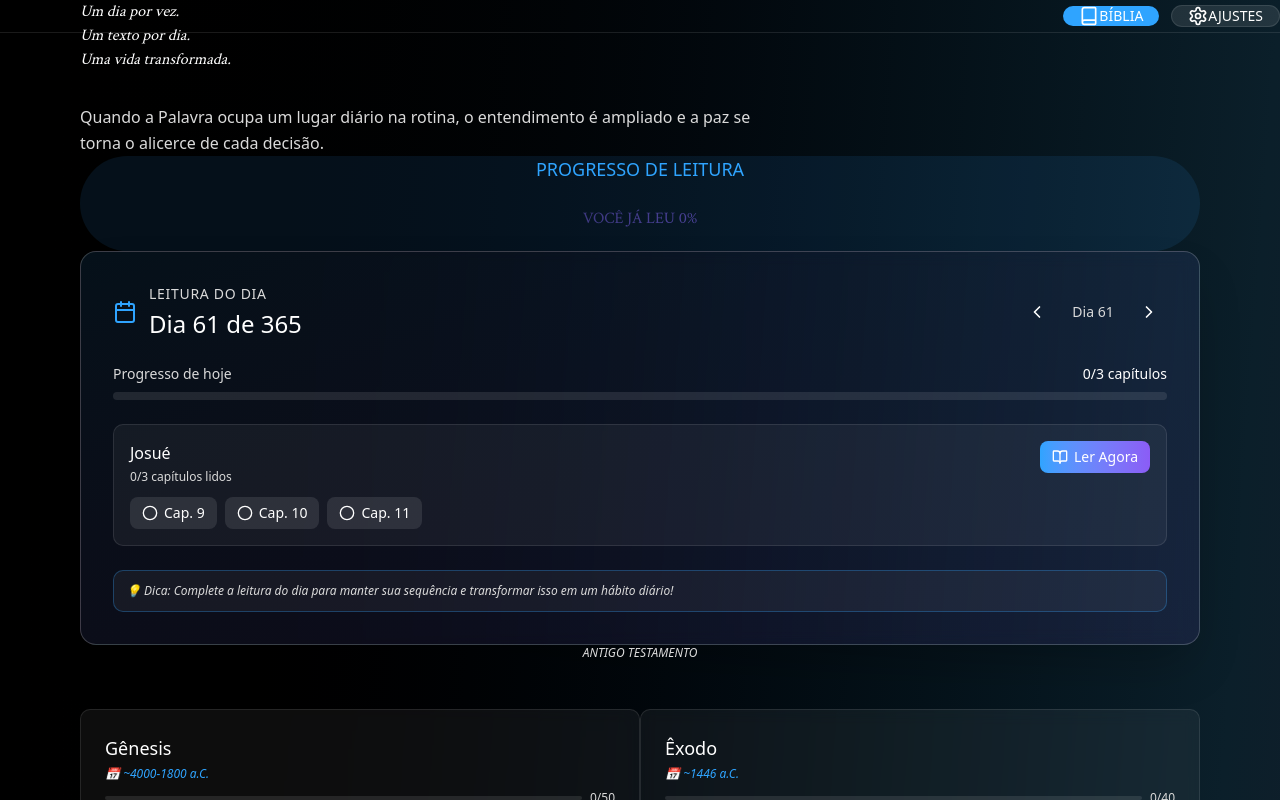
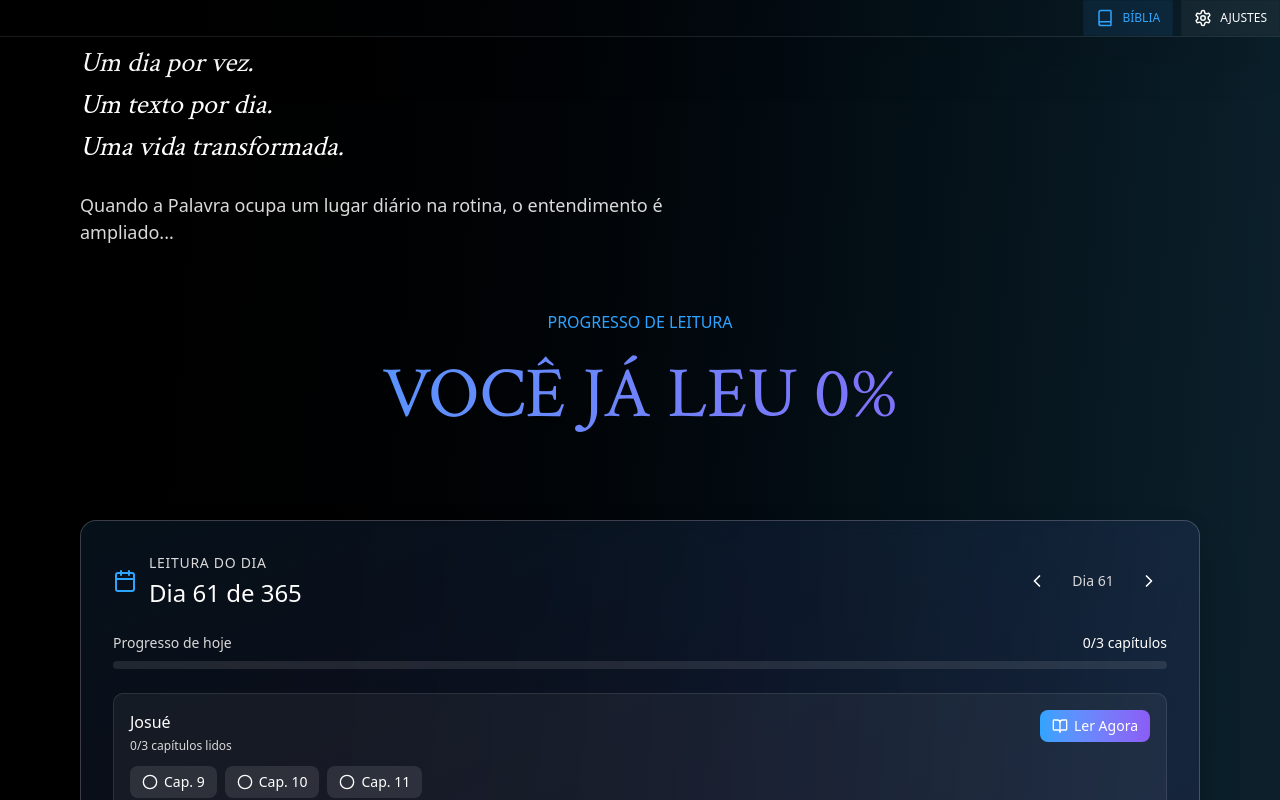
Before and after one commit to kodastrategic/biblia-app, a React (Vite) app: page / in a window 1280 px wide. Shown: the top 800 px of the page. Built offline with nearby package versions, Linux system fonts and the light colour scheme.

Commit message:
teste UI topbaar

```diff
--- a/src/App.tsx
+++ b/src/App.tsx
@@ -155,63 +155,56 @@ export default function App() {
     <div className="min-h-screen bg-gradient-to-br from-black via-[#0b1f2a] to-[#2a0f2f] text-white flex flex-col font-sans overflow-x-hidden">
       <Toaster position="top-center" theme="dark" />
 
-      {/* TOPBAR RECONSTRUÍDA COM ISOLAMENTO DE CAMADA */}
-      <div className="fixed top-0 left-0 right-0 w-full z-[9999] pointer-events-none">
-        <header className="pointer-events-auto bg-black/90 backdrop-blur-2xl border-b border-white/10 shadow-[0_4px_30px_rgba(0,0,0,0.8)]">
+      <header className="fixed top-0 left-0 right-0 w-full z-[1000] bg-black/80 backdrop-blur-2xl border-b border-white/10 shadow-2xl">
         <div className="pt-[env(safe-area-inset-top)]">
-            <div className="max-w-7xl mx-auto px-6 h-20 md:h-24 flex items-center justify-between">
-              <div className="font-serif italic text-xl md:text-2xl font-medium tracking-tight bg-gradient-to-r from-white to-white/60 bg-clip-text text-transparent">
+          <div className="max-w-7xl mx-auto px-6 h-16 md:h-20 flex items-center justify-between">
+            <div className="font-serif italic text-lg md:text-xl font-medium tracking-tight bg-gradient-to-r from-white to-white/60 bg-clip-text text-transparent">
               Bible Life
             </div>
-              <nav className="flex items-center gap-3 md:gap-6">
+            <nav className="flex items-center gap-2 md:gap-4">
               <button
                 onClick={() => setIsLibraryOpen(true)}
-                  className="flex items-center gap-2.5 px-4 md:px-6 py-2.5 rounded-2xl bg-[#2FA4FF] text-white hover:bg-[#2FA4FF]/90 shadow-[0_0_20px_rgba(47,164,255,0.3)] transition-all active:scale-95 group"
+                className="flex items-center gap-2 px-3 md:px-5 py-2 rounded-xl bg-[#2FA4FF]/10 text-[#2FA4FF] hover:bg-[#2FA4FF]/20 border border-[#2FA4FF]/20 transition-all active:scale-95 group"
               >
-                  <BibleIcon size={20} className="group-hover:rotate-12 transition-transform" />
-                  <span className="text-xs md:text-sm font-bold uppercase tracking-widest">Bíblia</span>
+                <BibleIcon size={18} className="group-hover:rotate-12 transition-transform" />
+                <span className="text-[10px] md:text-xs font-bold uppercase tracking-widest">Bíblia</span>
               </button>
               <button
                 onClick={() => setIsSettingsOpen(true)}
-                  className="flex items-center gap-2.5 px-4 md:px-6 py-2.5 rounded-2xl bg-white/10 text-white hover:bg-white/20 border border-white/10 transition-all active:scale-95 group"
+                className="flex items-center gap-2 px-3 md:px-5 py-2 rounded-xl bg-white/5 text-gray-400 hover:bg-white/10 border border-white/5 transition-all active:scale-95 group"
               >
-                  <Settings size={20} className="group-hover:rotate-90 transition-transform duration-500" />
-                  <span className="text-xs md:text-sm font-bold uppercase tracking-widest">Ajustes</span>
+                <Settings size={18} className="group-hover:rotate-90 transition-transform duration-500" />
+                <span className="text-[10px] md:text-xs font-bold uppercase tracking-widest">Ajustes</span>
               </button>
             </nav>
           </div>
         </div>
       </header>
-      </div>
 
-      <main className={`px-4 md:px-12 lg:px-20 pt-[calc(100px+env(safe-area-inset-top))] md:pt-40 pb-20 transition-all duration-500 flex-1 ${isReaderOpen || isLibraryOpen ? 'blur-2xl opacity-20 pointer-events-none' : 'blur-0 opacity-100'}`}>
+      <main className={`px-4 md:px-12 lg:px-20 pt-[calc(84px+env(safe-area-inset-top))] md:pt-32 pb-20 transition-all duration-500 flex-1 ${isReaderOpen || isLibraryOpen ? 'blur-2xl opacity-20 pointer-events-none' : 'blur-0 opacity-100'}`}>
 
-        <header className="mb-16 md:mb-24 max-w-2xl relative z-10">
-          <h1 className="text-[32px] md:text-[64px] leading-[1.05] mb-8 font-light italic" style={{ fontFamily: "'Crimson Text', serif" }}>
+        <header className="mb-12 md:mb-16 max-w-2xl">
+          <h1 className="text-[28px] md:text-[52px] leading-[1.1] mb-6 font-light italic" style={{ fontFamily: "'Crimson Text', serif" }}>
+            <br />
             Um dia por vez. <br />
             Um texto por dia.  <br />
             Uma vida transformada.
           </h1>
-          <div className="flex gap-6 items-start">
-             <div className="w-1 self-stretch bg-gradient-to-b from-[#2FA4FF] to-transparent opacity-50 rounded-full" />
-             <p className="text-[16px] md:text-[20px] text-[#DADADA] leading-relaxed max-w-lg">
-                Quando a Palavra ocupa um lugar diário na rotina, o entendimento é ampliado e a paz se torna o alicerce de cada decisão.
+          <p className="text-[14px] md:text-[18px] text-[#DADADA] border-l-2 border-[#2FA4FF]/30 pl-6">
+            Quando a Palavra ocupa um lugar diário na rotina, o entendimento é ampliado...
           </p>
-          </div>
         </header>
 
-        <div className="text-center mb-16 md:mb-24 relative">
-          <div className="absolute inset-0 bg-[#2FA4FF]/10 blur-[120px] -z-10 rounded-full scale-150" />
-          <p className="text-[14px] md:text-[18px] tracking-[0.6em] text-[#2FA4FF] font-bold uppercase mb-6 opacity-80">
+        <div className="text-center mb-12 md:mb-20 relative">
+          <p className="text-[20px] md:text-[40px] tracking-[0.5em] text-[#2FA4FF] font-black uppercase mb-4">
             Progresso de Leitura
           </p>
-           <h2 className="text-[42px] md:text-[86px] mb-4 bg-gradient-to-r from-white via-[#2FA4FF] to-[#8B5CF6] bg-clip-text text-transparent leading-[1.1] font-bold" style={{ fontFamily: "'Crimson Text', serif" }}>
+           <h2 className="text-[36px] md:text-[72px] mb-3 md:mb-4 bg-gradient-to-r from-[#2FA4FF] to-[#8B5CF6] bg-clip-text text-transparent leading-tight" style={{ fontFamily: "'Crimson Text', serif" }}>
             {userName ? `${userName.toUpperCase()}, VOCÊ JÁ LEU ${readingPercentage}%` : `VOCÊ JÁ LEU ${readingPercentage}%`}
           </h2>
-          <div className="w-24 h-1 bg-gradient-to-r from-transparent via-[#2FA4FF] to-transparent mx-auto mt-8 opacity-30" />
         </div>
 
-        <div className="mb-20 md:mb-32 relative z-20">
+        <div className="mb-12 md:mb-20">
           <DailyReadingCard
             currentDay={selectedDay}
             dailyReading={dailyReading}
@@ -222,14 +215,11 @@ export default function App() {
           />
         </div>
 
-        <div className="space-y-40">
+        <div className="space-y-32">
           <section>
-            <div className="flex items-center gap-6 mb-12">
-               <div className="h-px flex-1 bg-gradient-to-r from-transparent to-white/10" />
-               <h3 className="text-[10px] md:text-xs tracking-[0.4em] uppercase text-gray-500 font-bold italic">Antigo Testamento</h3>
-               <div className="h-px flex-1 bg-gradient-to-l from-transparent to-white/10" />
-            </div>
-            <div className="grid grid-cols-1 md:grid-cols-2 lg:grid-cols-4 gap-8 md:gap-12">
+            <h3 className="text-center text-xs tracking-[0.3em] uppercase text-gray-500 mb-8 italic">Antigo Testamento</h3>
+            {/* GRID AJUSTADA COM ESPAÇAMENTO CORRETO ABAIXO */}
+            <div className="grid grid-cols-1 md:grid-cols-2 lg:grid-cols-4 gap-10 md:gap-14">
               {oldTestamentBooks.map((book) => (
                 <BookCard key={book.name} book={book} readChapters={readChapters[book.name] || new Set()} onToggleChapter={(chapter) => toggleChapter(book.name, chapter)} onReadNow={handleReadNow} />
               ))}
@@ -237,12 +227,9 @@ export default function App() {
           </section>
 
           <section>
-            <div className="flex items-center gap-6 mb-12">
-               <div className="h-px flex-1 bg-gradient-to-r from-transparent to-white/10" />
-               <h3 className="text-[10px] md:text-xs tracking-[0.4em] uppercase text-gray-500 font-bold italic">Novo Testamento</h3>
-               <div className="h-px flex-1 bg-gradient-to-l from-transparent to-white/10" />
-            </div>
-            <div className="grid grid-cols-1 md:grid-cols-2 lg:grid-cols-4 gap-8 md:gap-12">
+            <h3 className="text-center text-xs tracking-[0.3em] uppercase text-gray-500 mb-8 italic">Novo Testamento</h3>
+            {/* GRID AJUSTADA COM ESPAÇAMENTO CORRETO ABAIXO */}
+            <div className="grid grid-cols-1 md:grid-cols-2 lg:grid-cols-4 gap-10 md:gap-14">
               {newTestamentBooks.map((book) => (
                 <BookCard key={book.name} book={book} readChapters={readChapters[book.name] || new Set()} onToggleChapter={(chapter) => toggleChapter(book.name, chapter)} onReadNow={handleReadNow} />
               ))}
```
Lines whose indentation alone changed are shown as unchanged.
